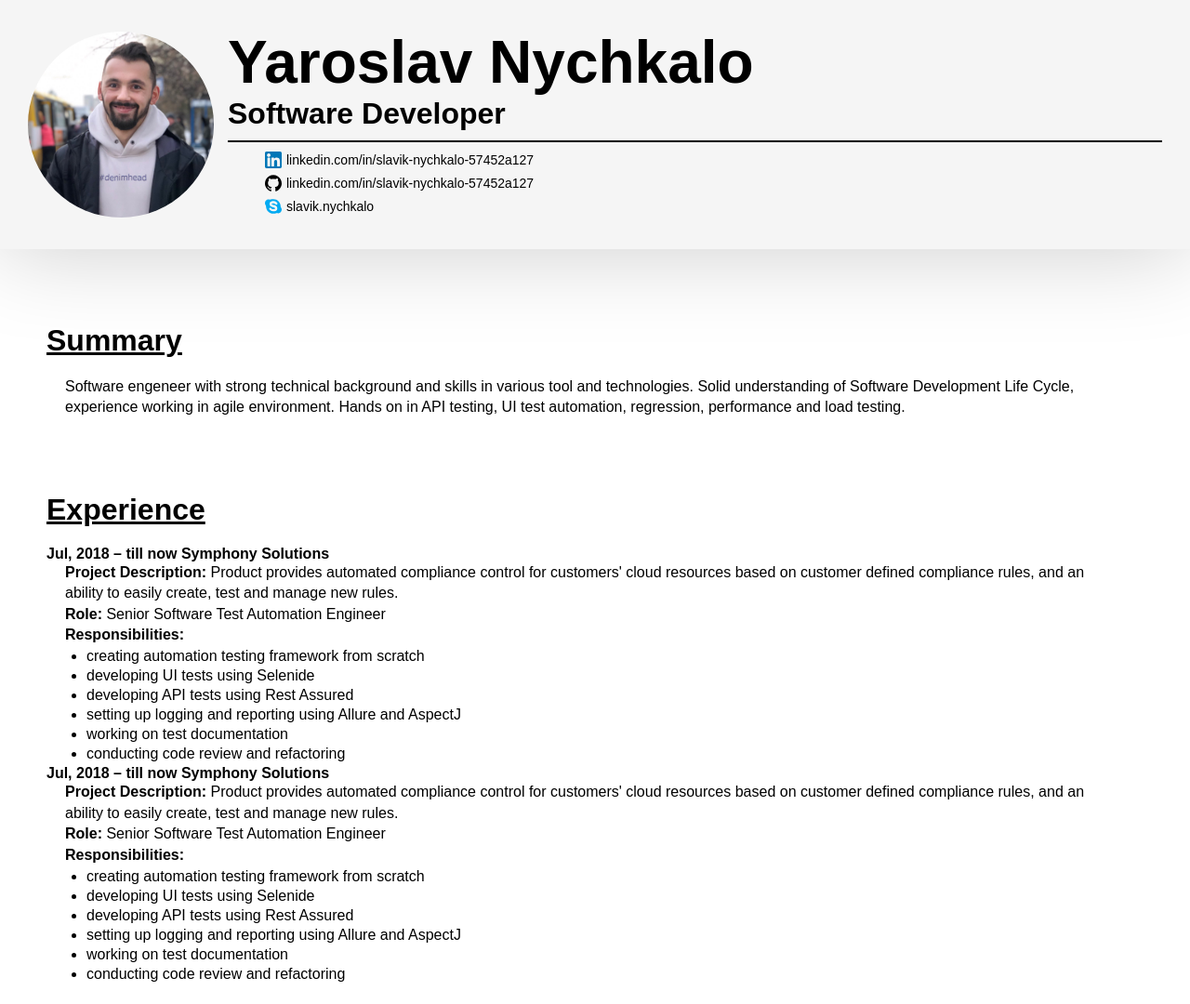
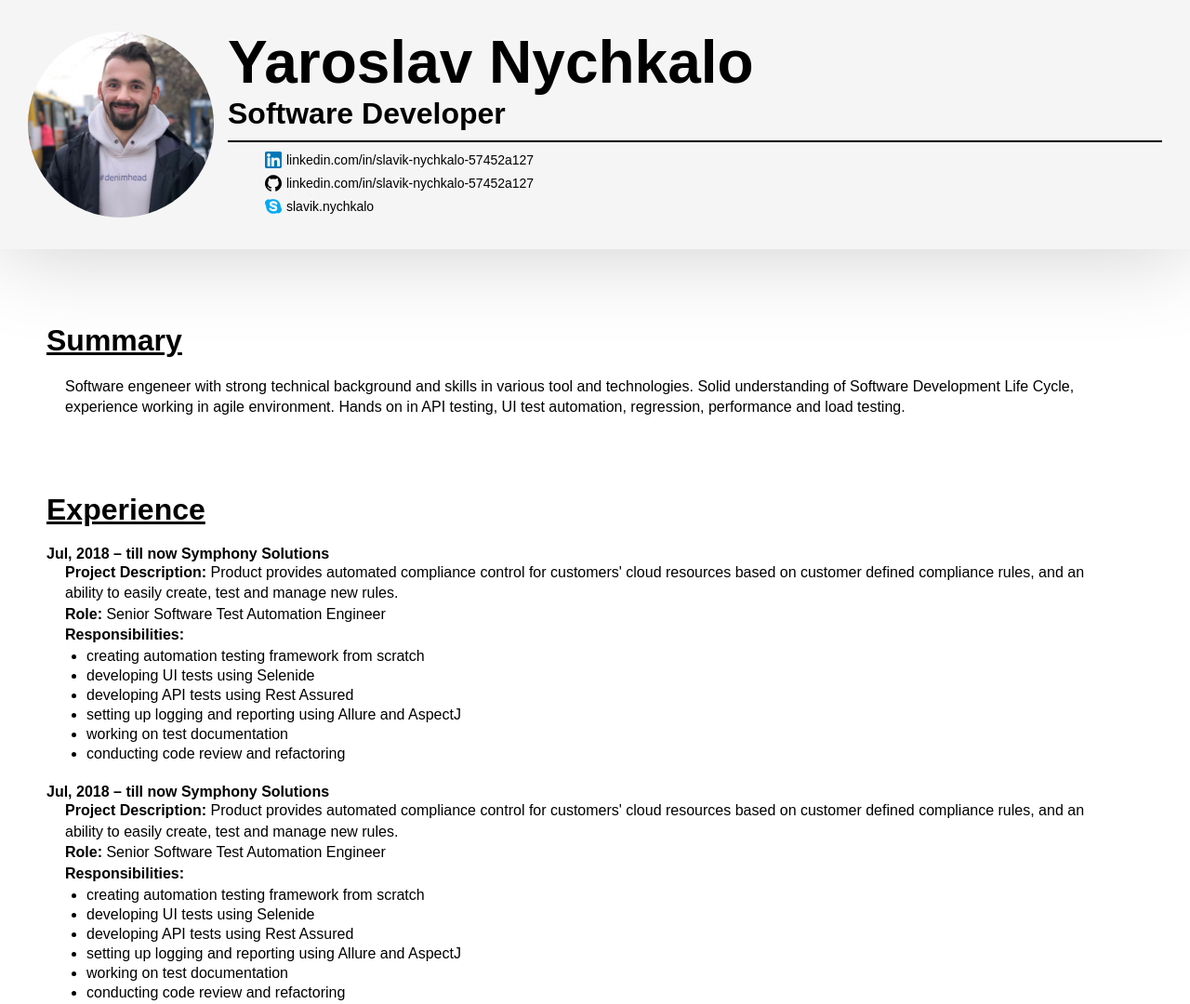
Before and after one commit to gebeto/cv, a Jekyll site: the page built from README.md, in a window 1280 px wide. Shown: the whole page at 93% size. Built offline with Jekyll 4.4.1, drawn with Linux system fonts in a browser that asks for light colours; our own code applies the rules of GitHub Pages for plain Markdown files.

Commit message:
sdasdasd

```diff
--- a/_layouts/default.html
+++ b/_layouts/default.html
@@ -37,6 +37,7 @@
 
     <h2>Experience</h2>
     {% for project in site.data.projects %}
+      <div class="project">
         <h4>{{ project.time_range }} {{ project.company }}</h4>
         <p><strong>Project Description:</strong> {{ project.description }}</p>
         <p><strong>Role:</strong> {{ project.role }}</p>
@@ -48,6 +49,7 @@
             {% endfor %}
           </ul>
         </p>
+      </div>
     {% endfor %}
 
   </div>
--- a/assets/css/style.css
+++ b/assets/css/style.css
@@ -78,3 +78,7 @@ ul {
     margin: 0; }
   .content .responsibilities li {
     margin: 3px; }
+  .content .project {
+    padding-bottom: 20px; }
+    .content .project:last-child {
+      padding-bottom: 0; }
```
Also changed, not shown: assets/css/style.scss (+8 -0 lines). Lines whose indentation alone changed are shown as unchanged.
